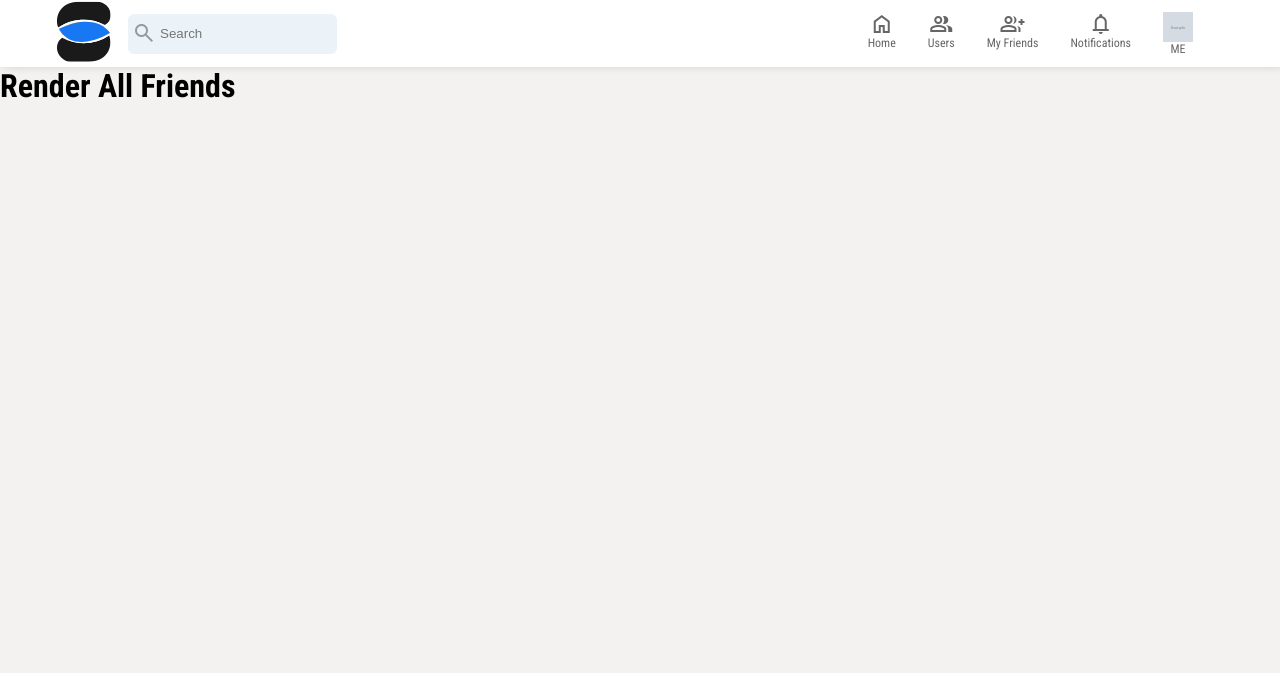
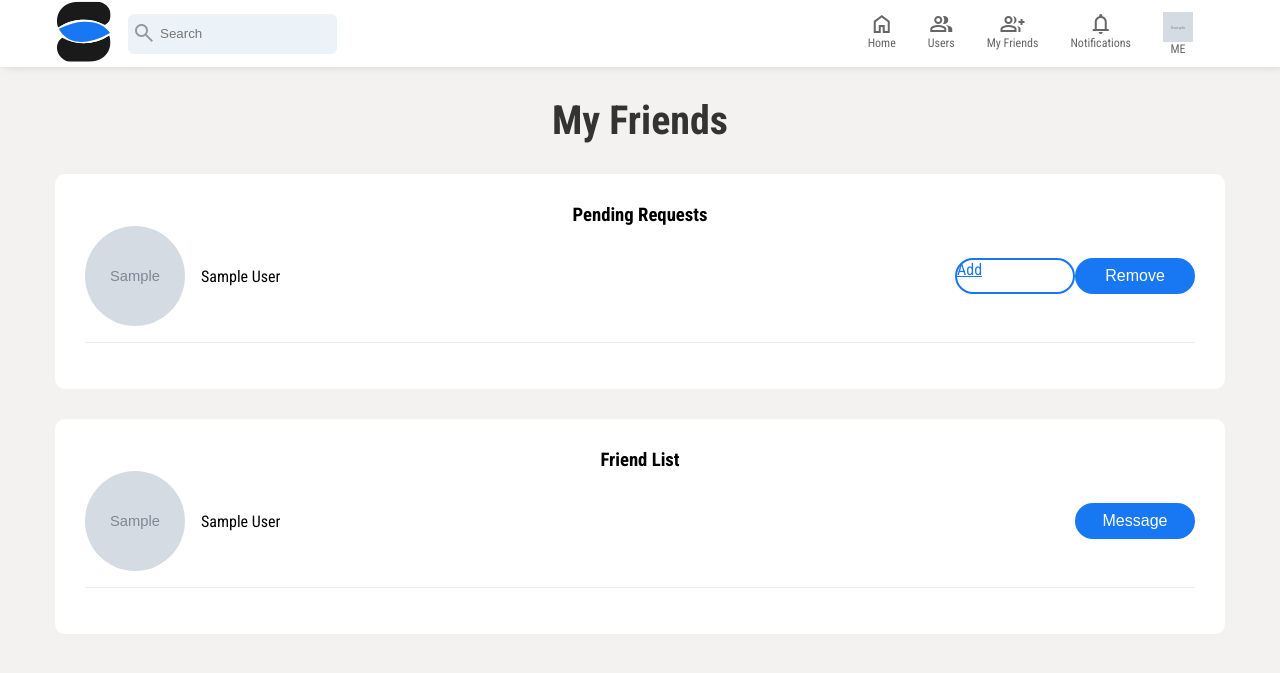
Before and after one commit to Ajazsakib/saquib-social-media, a Node server app: page /user/friends in a window 1280 px wide. Shown: the top 673 px of the page. Run offline with Node 20, Linux system fonts and the light colour scheme; a user stored in the database is signed in; tables that the repository leaves empty hold one stand-in row (values such as "Sample post"); grey boxes marked "Sample" are stand-in pictures; some libraries are stand-ins or nearby versions.

Commit message:
implement friend request functionality

```diff
--- a/assets/css/style.css
+++ b/assets/css/style.css
@@ -1,4 +1,4 @@
-*{
+* {
     margin: 0;
     padding: 0;
     box-sizing: border-box;
@@ -33,7 +33,7 @@ background-color: #f3f2f0;
     align-items: center;
 }
 
-.change-form  {
+.change-form {
     text-decoration: none;
     font-weight: 500;
     color: #1877f2;
@@ -48,6 +48,7 @@ background-color: #f3f2f0;
     color: #333333;
     text-align: center;
 }
+
 .main-box form {
     display: flex;
     flex-direction: column;
@@ -56,24 +57,29 @@ background-color: #f3f2f0;
     border-radius: 6px;
     min-width: 400px;
 }
+
 .main-box form .form-group {
     display: flex;
     flex-direction: column;
 }
+
 .main-box form .form-group label {
     font-size: 14px;
     margin-bottom: 6px;
     font-weight: 500;
 }
+
 .main-box form .form-group .form-control {
     height: 36px;
     padding-left: 16px;
     border: 1px solid #999999;
     margin-bottom: 16px;
 }
-.main-box form .form-group .form-control:focus{
+
+.main-box form .form-group .form-control:focus {
     outline: 0;
 }
+
 .btn-submit {
     background-color: #1877f2;
     color: #ffffff
@@ -81,18 +87,20 @@ background-color: #f3f2f0;
 
 .header {
     background-color: #ffffff;
-    box-shadow: 4px -2px 10px 0px rgba(0,0,0, 0.2);
+    box-shadow: 4px -2px 10px 0px rgba(0, 0, 0, 0.2);
 }
 
 .header-content {
     display: flex;
     justify-content: space-between;
 }
+
 .header-content .left {
     display: flex;
     align-items: center;
 }
-.header-content .left .form-control{
+
+.header-content .left .form-control {
     height: 40px;
     padding-left: 32px;
     border: 1px solid #999999;
@@ -101,34 +109,42 @@ background-color: #f3f2f0;
     border: 0;
     border-radius: 6px;
 }
-.header-content .left .form-control:focus{
+
+.header-content .left .form-control:focus {
     outline: 0;
 }
+
 .header-content .left .search-box {
     height: 40px;
     position: relative;
 }
+
 .header-content .left .search-box span {
     position: absolute;
     top: 18%;
     left: 20px;
     color: #999999;
 }
+
 .header-content .left .logo img {
     height: 100%;
 }
+
 .header-content .right {
     display: flex;
     align-items: center;
 }
+
 .header-content .right ul {
     display: flex;
     list-style: none;
     height: 100%;
 }
+
 .header-content .right ul li {
     margin: 0 32px 0 0;
 }
+
 .header-content .right ul li a {
     text-decoration: none;
     display: flex;
@@ -143,17 +159,21 @@ background-color: #f3f2f0;
 .header-content .right ul li a:hover {
     color: #191919;
 }
-.header-content .right ul li a  span.text {
+
+.header-content .right ul li a span.text {
     font-size: 12px;
 }
-.header-content .right ul li a .profile_pic{
+
+.header-content .right ul li a .profile_pic {
     width: 30px;
     height: 30px;
 }
+
 .header-content .right ul li a .profile_pic img {
     width: 100%;
     height: 100%;
 }
+
 .header-content .right ul li.dropdown-li {
     position: relative;
 }
@@ -166,31 +186,35 @@ background-color: #f3f2f0;
     width: 220px;
     flex-direction: column;
     background-color: #ffffff;
-    box-shadow: 4px -2px 10px 0px rgba(0,0,0, 0.2);
+    box-shadow: 4px -2px 10px 0px rgba(0, 0, 0, 0.2);
     padding: 16px;
+    z-index: 9;
     display: none;
 }
+
 .header-content .right ul li.dropdown-li .dropdown-content.show {
     display: block;
 }
 
-.header-content .right ul li.dropdown-li .dropdown-content .user-details{
+.header-content .right ul li.dropdown-li .dropdown-content .user-details {
     display: flex;
     align-items: center;
     margin-bottom: 16px;
 }
+
 .header-content .right ul li.dropdown-li .dropdown-content .user-details .left {
     width: 50px;
     height: 50px;
     border-radius: 100%;
     margin-right: 16px;
 }
+
 .header-content .right ul li.dropdown-li .dropdown-content .user-details .left img {
     width: 100%;
     height: 100%;
 }
 
-.btn-tranaparent{
+.btn-tranaparent {
     display: block;
     width: 100%;
     color: #1877f2;
@@ -201,6 +225,7 @@ background-color: #f3f2f0;
     font-size: 14px;
     margin-bottom: 8px;
 }
+
 .btn-logout {
     display: block;
     width: 100%;
@@ -216,11 +241,12 @@ background-color: #f3f2f0;
     display: flex;
     flex-wrap: wrap;
 }
+
 .user-box {
     flex: 0 0 23%;
     margin: 8px 6px;
     background-color: #ffffff;
-    box-shadow: 4px -2px 10px 0px rgba(0,0,0, 0.2);
+    box-shadow: 4px -2px 10px 0px rgba(0, 0, 0, 0.2);
     position: relative;
     border-radius: 6px;
 }
@@ -228,26 +254,30 @@ background-color: #f3f2f0;
 .user-box .cover-img {
     height: 75px;
     background-color: #ededed;
-    background: url("../images/cover.jpg") no-repeat center center / cover ;
+    background: url("../images/cover.jpg") no-repeat center center / cover;
 }
-.user-box .profile-img{
+
+.user-box .profile-img {
     width: 75px;
     height: 75px;
     border-radius: 100%;
     margin: -45px auto 0;
 }
+
 .user-box .profile-img img {
     width: 100%;
     height: 100%;
     object-fit: cover;
     border-radius: 100%;
 }
+
 .user-box .username {
     text-align: center;
     margin: 8px 0;
     font-weight: 500;
     text-transform: capitalize;
 }
+
 .user-box .connect-button .btn {
     width: 80%;
     margin: 0 auto 16px;
@@ -256,10 +286,12 @@ background-color: #f3f2f0;
     align-items: center;
     justify-content: center;
 }
+
 .user-box .connect-button .btn span {
     margin-right: 10px;
 }
-.user-box  .cross {
+
+.user-box .cross {
     position: absolute;
     width: 30px;
     height: 30px;
@@ -268,3 +300,66 @@ background-color: #f3f2f0;
     color: #ffffff;
     cursor: pointer;
 }
+
+/* Start CSS For My Friends Page*/
+.pending-request {
+    padding: 30px;
+    border-radius: 10px;
+    background-color: #ffffff;
+    margin-bottom: 30px;
+}
+
+.pending-request h3 {
+    text-align: center;
+}
+
+.pending-request-box {
+    display: flex;
+    justify-content: space-between;
+    border-bottom: 1px solid #ededed;
+    margin-bottom: 16px;
+    padding-bottom: 16px;
+}
+
+.pending-request-box .left {
+    display: flex;
+    align-items: center;
+}
+
+.pending-request-box .left .img {
+    width: 100px;
+    height: 100px;
+    border-radius: 100%;
+    margin-right: 16px;
+}
+
+.pending-request-box .left .img img {
+    width: 100%;
+    height: 100%;
+    object-fit: cover;
+    border-radius: 100%;
+}
+
+.pending-request-box .right {
+    display: flex;
+    align-items: center;
+}
+
+.pending-request-box .right .btn-add {
+    background: transparent;
+    color: #1877f2;
+    border: 2px solid #1877f2;
+    width: 120px;
+
+    border-radius: 31px;
+    font-weight: 500;
+}
+
+.pending-request-box .right .btn-remove {
+    width: 120px;
+    background-color: #1877f2;
+    color: #ffffff;
+    border-radius: 30px;
+}
+
+/* End CSS For My Friends Page*/
--- a/controllers/userController.js
+++ b/controllers/userController.js
@@ -84,8 +84,51 @@ module.exports.sendFriendRequest = async function (req, res) {
   }
 };
 
-module.exports.friends = function (req, res) {
-  res.render("friends", {
+module.exports.friends = async function (req, res)
+{
+  const friendRequests = await FriendRequest.find({ _id: { $in: req.user.friendRequests } });
+
+
+  let allSenders = []
+
+  for (let request of friendRequests) {
+    const sender = await User.findById(request.sender)
+    allSenders.push(sender)
+  }
+
+  const user = await User.findById(req.user._id).populate("friends").exec()
+
+  res.render("myFriends", {
     title: "Saquib Social Media",
+    senders: allSenders,
+    friends: user.friends,
   });
 };
+
+module.exports.acceptFriendRequest = async function (req, res)
+{
+
+  const friend = await User.findById(req.params.id)
+  const user = await User.findById(req.user._id)
+
+  user.friends.push(friend._id)
+
+  friend.friends.push(user._id)
+
+  await FriendRequest.updateOne({sender: friend._id, receiver: user._id},{ $set: { status: 'accepted' } },)
+
+  console.log(user.friendRequests, "friendrequest")
+  console.log(friend._id, "friend_id")
+
+
+
+
+  await user.save()
+
+  res.redirect("back")
+
+
+
+
+
+}
--- a/routes/user.js
+++ b/routes/user.js
@@ -47,4 +47,7 @@ router.post("/send-friend-request", userController.sendFriendRequest);
 
 router.get("/friends", userController.friends);
 
+
+router.get("/friends/:id", userController.acceptFriendRequest)
+
 module.exports = router;
--- /dev/null
+++ b/views/myFriends.ejs
@@ -0,0 +1,50 @@
+<%- include('_header')%>
+<div class="container">
+    <div class="main-heading">
+        <h1>My Friends</h1>
+    </div>
+    <div class="pending-request">
+
+            <h3>Pending Requests</h3>
+
+        <% for (sender of senders) {%>
+            <div class="pending-request-box">
+            <div class="left">
+                 <div class="img">
+                    <img src="<%= sender.avatar%>" alt="profile" />
+                 </div>
+            <div class="username">
+                <%= sender.name%>
+            </div>
+            </div>
+            <div class="right">
+                <a href="/user/friends/<%= sender._id %>" class="btn btn-add btn-transparent">Add</a>
+                <button class="btn btn-remove">Remove</button>
+            </div>
+        </div>
+        <% }%>
+
+
+
+    </div>
+    <div class="pending-request">
+        <h3>Friend List</h3>
+     <% for (friend of friends) { %>
+            <div class="pending-request-box">
+
+                <div class="left">
+                    <div class="img">
+                        <img src="<%= friend.avatar%>" alt="profile" />
+                    </div>
+                    <div class="username">
+                        <%= friend.name %>
+                    </div>
+                </div>
+                <div class="right">
+
+                    <button class="btn btn-remove">Message</button>
+                </div>
+            </div>
+        <% }%>
+        </div>
+</div>
```
Lines whose indentation alone changed are shown as unchanged.
